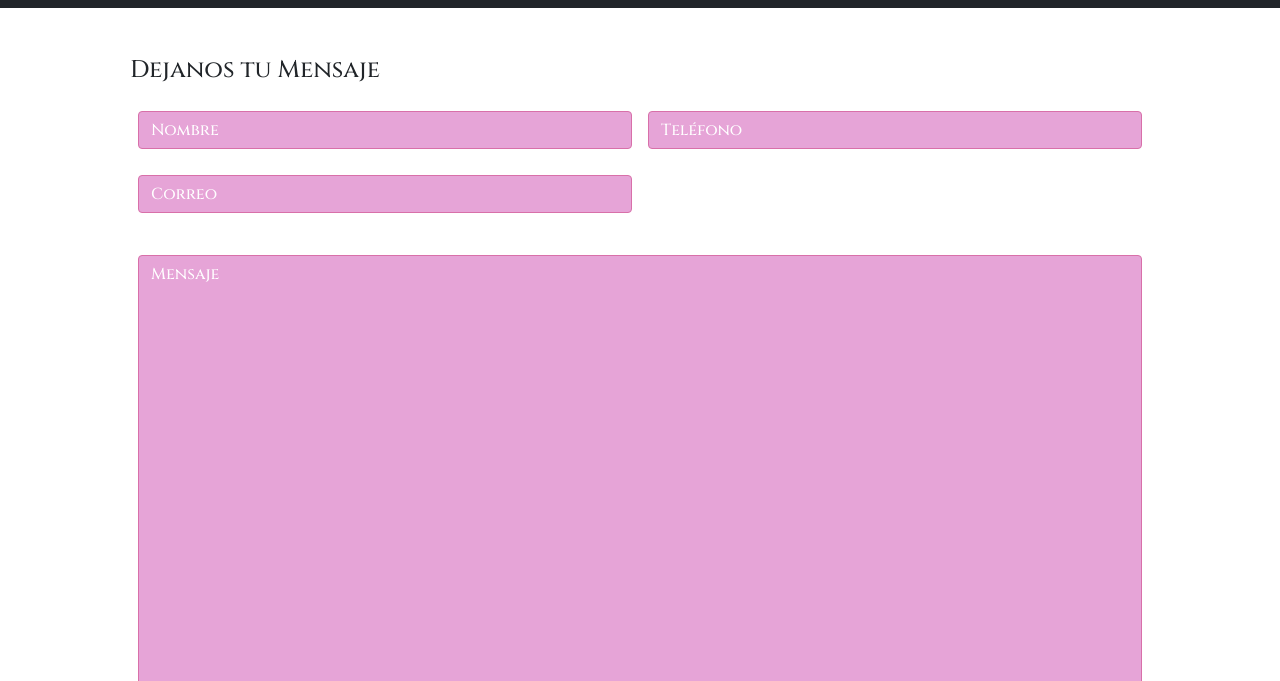
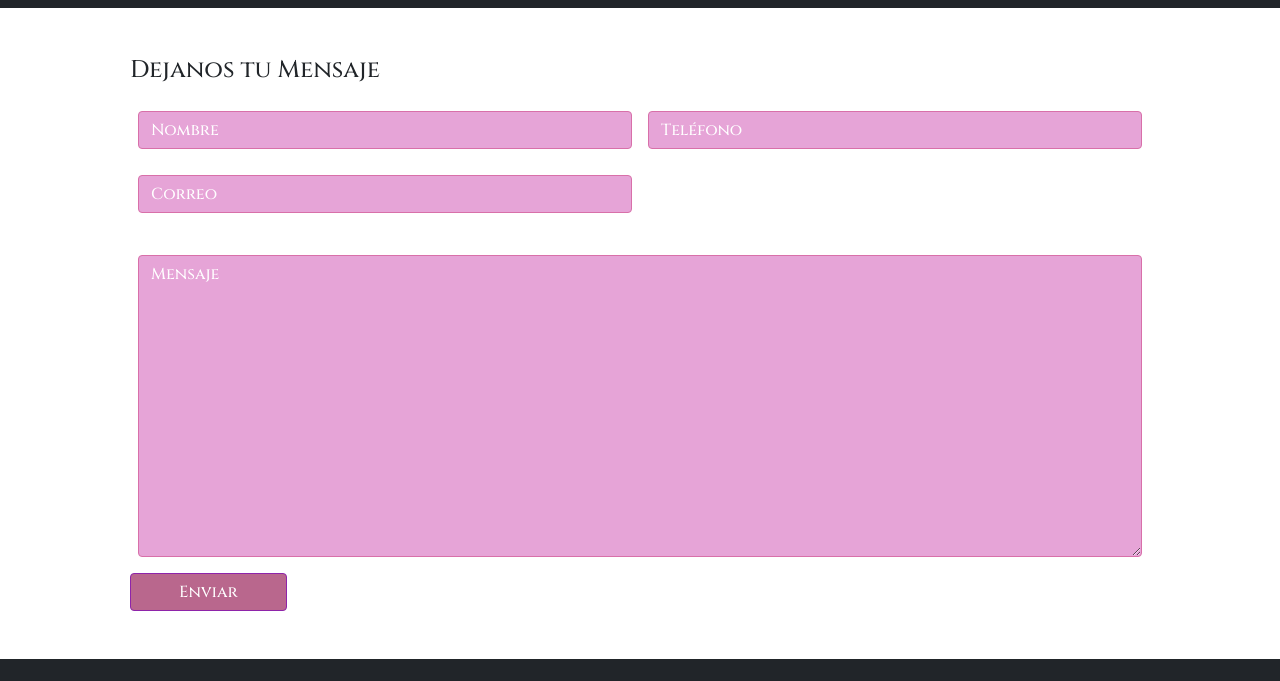
Before and after one commit to mauromp21/Reina-MP-Nails, a website: page contacto.html in a window 1280 px wide. Shown: the part 88-769 px from the top of the page. Drawn offline with nearby package versions, Linux system fonts and the light colour scheme.

Commit message:
cambio de rom de texto mensaje de 18 a 12

```diff
--- a/contacto.html
+++ b/contacto.html
@@ -105,7 +105,7 @@
             <div class="row mt-3">
               <div class="col-md-12 p-2">
                 <textarea
-                  rows="18"
+                  rows="12"
                   class="form-control"
                   placeholder="Mensaje"
                 ></textarea>
```
